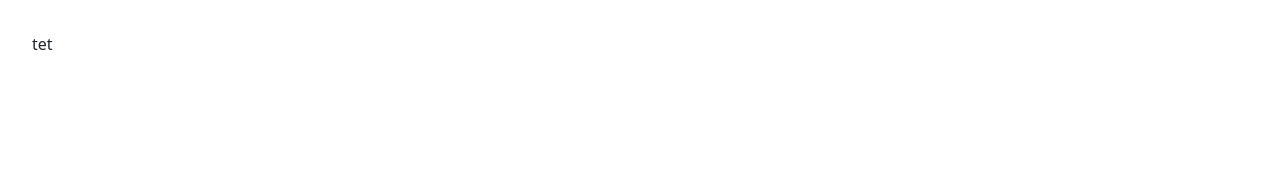
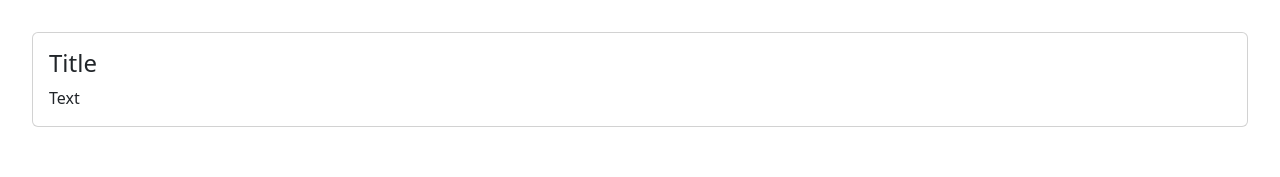
Before and after one commit to serhiisezonchyk/JS_HOMEWORKS, a React (Vite) app: page / in a window 1280 px wide. Shown: the top 177 px of the page. Built offline with nearby package versions, Linux system fonts and the light colour scheme.

Commit message:
feat: HW89/Done

```diff
--- a/src/App.jsx
+++ b/src/App.jsx
@@ -1,10 +1,15 @@
-import './App.css'
+import './App.css';
+import Card from './components/card/Card';
 
 function App() {
-
   return (
-    <>tet</>
-  )
+    <Card>
+      <Card.Body>
+        <Card.Title>Title</Card.Title>
+        <Card.Text>Text</Card.Text>
+      </Card.Body>
+    </Card>
+  );
 }
 
-export default App
+export default App;
--- /dev/null
+++ b/src/components/card/Card.jsx
@@ -0,0 +1,15 @@
+import React from 'react';
+import CardBody from './CardBody';
+import CardTitle from './CardTitle';
+import CardText from './CardText';
+
+const CardComponent = ({ children }) => {
+  return <div className='card'>{children}</div>;
+};
+const Card = Object.assign(CardComponent, {
+  Body: CardBody,
+  Title: CardTitle,
+  Text: CardText,
+});
+
+export default Card;
--- /dev/null
+++ b/src/components/card/CardBody.jsx
@@ -0,0 +1,7 @@
+import React from 'react';
+
+const CardBody = ({ children }) => {
+  return <div className='card-body'>{children}</div>;
+};
+
+export default CardBody;
--- /dev/null
+++ b/src/components/card/CardText.jsx
@@ -0,0 +1,7 @@
+import React from 'react';
+
+const CardText = ({ children }) => {
+  return <p className='card-text'>{children}</p>;
+};
+
+export default CardText;
--- /dev/null
+++ b/src/components/card/CardTitle.jsx
@@ -0,0 +1,7 @@
+import React from 'react';
+
+const CardTitle = ({ children }) => {
+  return <h4 className='card-title'>{children}</h4>;
+};
+
+export default CardTitle;
```
